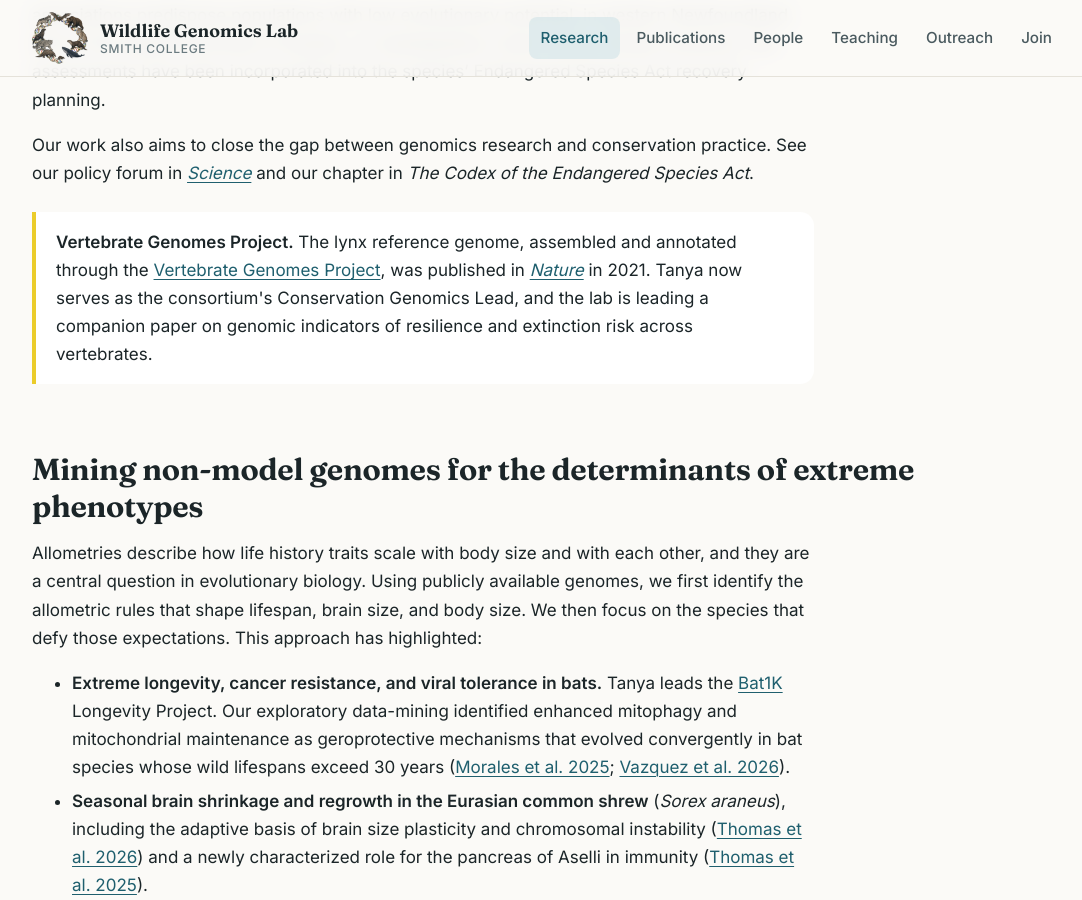
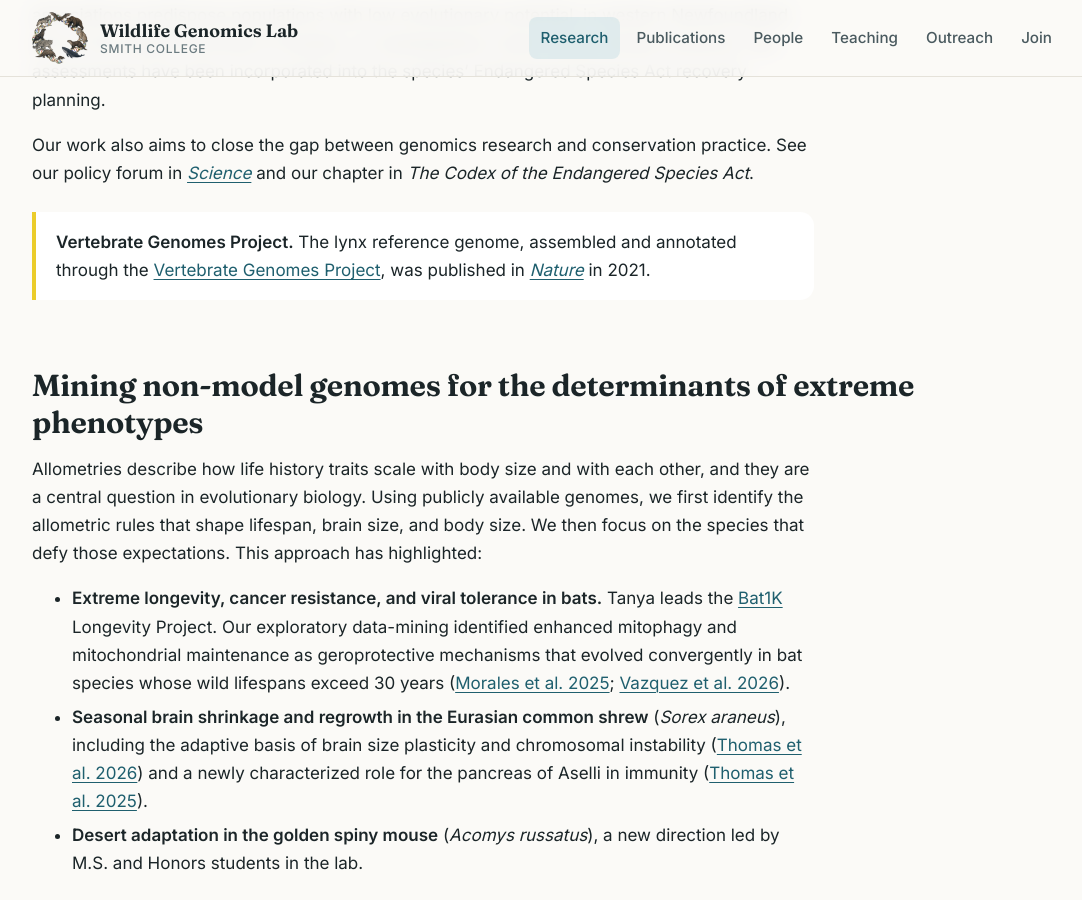
Before and after one commit to tanyalama/tanyalama.github.io, a Jekyll site: the page built from research.md, in a window 1280 px wide and 900 px high, scrolled down 958 px. Shown: the whole window, without its empty margins (92-1174 px from the left). Built offline with Jekyll 4.4.1, drawn with Linux system fonts in a browser that asks for light colours.

Commit message:
People: alumni call for updates; Research: remove VGP lead/companion paper sentence

```diff
--- a/research.md
+++ b/research.md
@@ -16,7 +16,7 @@ The study describes the abundance and distribution of neutral and adaptive varia
 
 Our work also aims to close the gap between genomics research and conservation practice. See our policy forum in [*Science*](https://doi.org/10.1126/science.adn3245) and our chapter in *The Codex of the Endangered Species Act*.
 
-<div class="callout"><strong>Vertebrate Genomes Project.</strong> The lynx reference genome, assembled and annotated through the <a href="https://vertebrategenomesproject.org/">Vertebrate Genomes Project</a>, was published in <a href="https://doi.org/10.1038/s41586-021-03451-0"><em>Nature</em></a> in 2021. Tanya now serves as the consortium's Conservation Genomics Lead, and the lab is leading a companion paper on genomic indicators of resilience and extinction risk across vertebrates.</div>
+<div class="callout"><strong>Vertebrate Genomes Project.</strong> The lynx reference genome, assembled and annotated through the <a href="https://vertebrategenomesproject.org/">Vertebrate Genomes Project</a>, was published in <a href="https://doi.org/10.1038/s41586-021-03451-0"><em>Nature</em></a> in 2021.</div>
 
 ## Mining non-model genomes for the determinants of extreme phenotypes {#extreme-phenotypes}
 
```
Also changed, not shown: people.md (+2 -0 lines).
